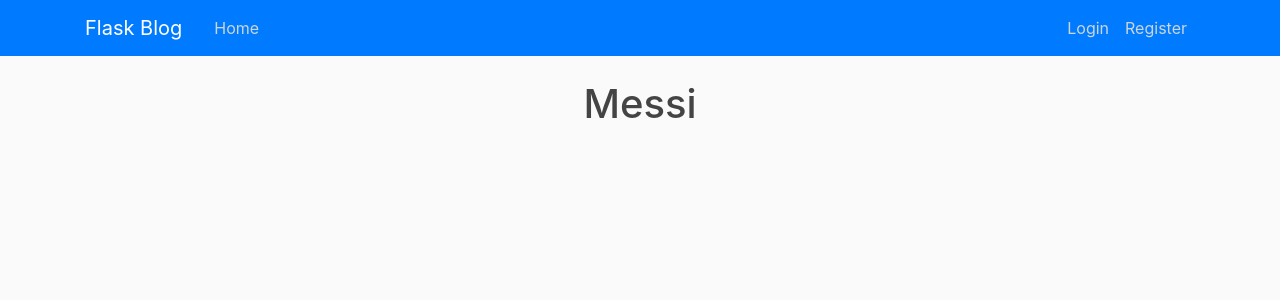
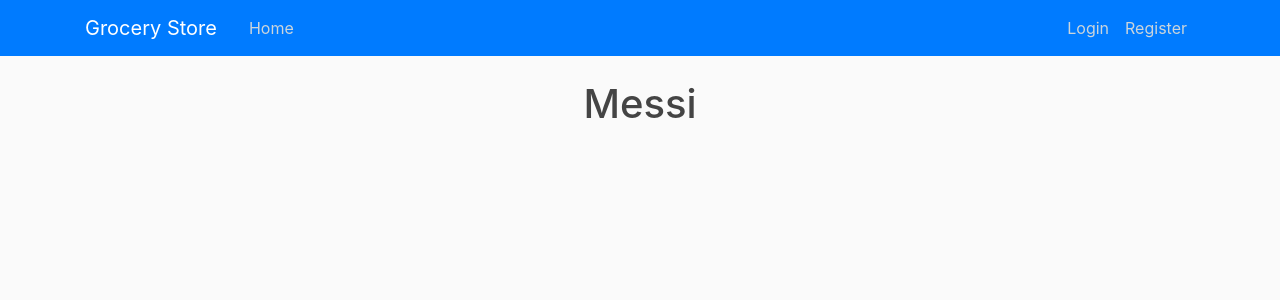
Before and after one commit to pranam-pagi/grocerystore, a Flask app: page / in a window 1280 px wide. Shown: the top 300 px of the page. Run offline with Flask 3, Linux system fonts and the light colour scheme; some libraries are stand-ins or nearby versions.

Commit message:
Package Structure created

```diff
--- a/app.py
+++ b/app.py
@@ -1,6 +1,4 @@
-from flask import Flask, render_template, request, redirect, url_for, flash
-from flask_sqlalchemy import SQLAlchemy
+from grocerystore import app
 
-app = Flask(__name__)
-
-import config, models, routes
+if __name__ == "__main__":
+    app.run()
--- a/models.py
+++ b/grocerystore/models.py
@@ -1,7 +1,4 @@
-from flask_sqlalchemy import SQLAlchemy
-from app import app
-
-db = SQLAlchemy(app)
+from grocerystore import db
 
 class User(db.Model):
     id = db.Column(db.Integer, primary_key=True)
--- a/routes.py
+++ b/grocerystore/routes.py
@@ -1,9 +1,10 @@
-from flask import Flask, render_template, request, redirect, url_for, flash
-from models import db, User, Product, Category, Cart, Order
-from forms import LoginForm, RegistrationForm
-from app import app
+from flask import render_template, redirect, url_for, flash
+from grocerystore.models import User, Product, Category, Cart, Order
+from grocerystore.forms import LoginForm, RegistrationForm
+from grocerystore import app, db
 
 @app.route('/')
+@app.route('/home')
 def home():
     return render_template('home.html')
 
--- a/templates/layout.html
+++ b/grocerystore/templates/layout.html
@@ -10,9 +10,9 @@
 
     <title>
       {% if title %}
-        Grocery - {{ title }}
+        Grocery Store - {{ title }}
       {% else %}
-        Grocery
+        Grocery Store
       {% endif %}
     </title>
 
@@ -22,7 +22,7 @@
   <header class="site-header">
     <nav class="navbar navbar-expand-md navbar-dark bg-primary fixed-top">
       <div class="container">
-        <a class="navbar-brand mr-4" href="/">Flask Blog</a>
+        <a class="navbar-brand mr-4" href="/">Grocery Store</a>
         <button class="navbar-toggler" type="button" data-toggle="collapse" data-target="#navbarToggle" aria-controls="navbarToggle" aria-expanded="false" aria-label="Toggle navigation">
           <span class="navbar-toggler-icon"></span>
         </button>
```
Also changed, not shown: grocerystore/__init__.py (renamed from config.py, +8 -1 lines), grocerystore/forms.py (renamed from forms.py), grocerystore/static/main.css (renamed from static/main.css), grocerystore/templates/home.html (renamed from templates/home.html), grocerystore/templates/login.html (renamed from templates/login.html), grocerystore/templates/register.html (renamed from templates/register.html).
